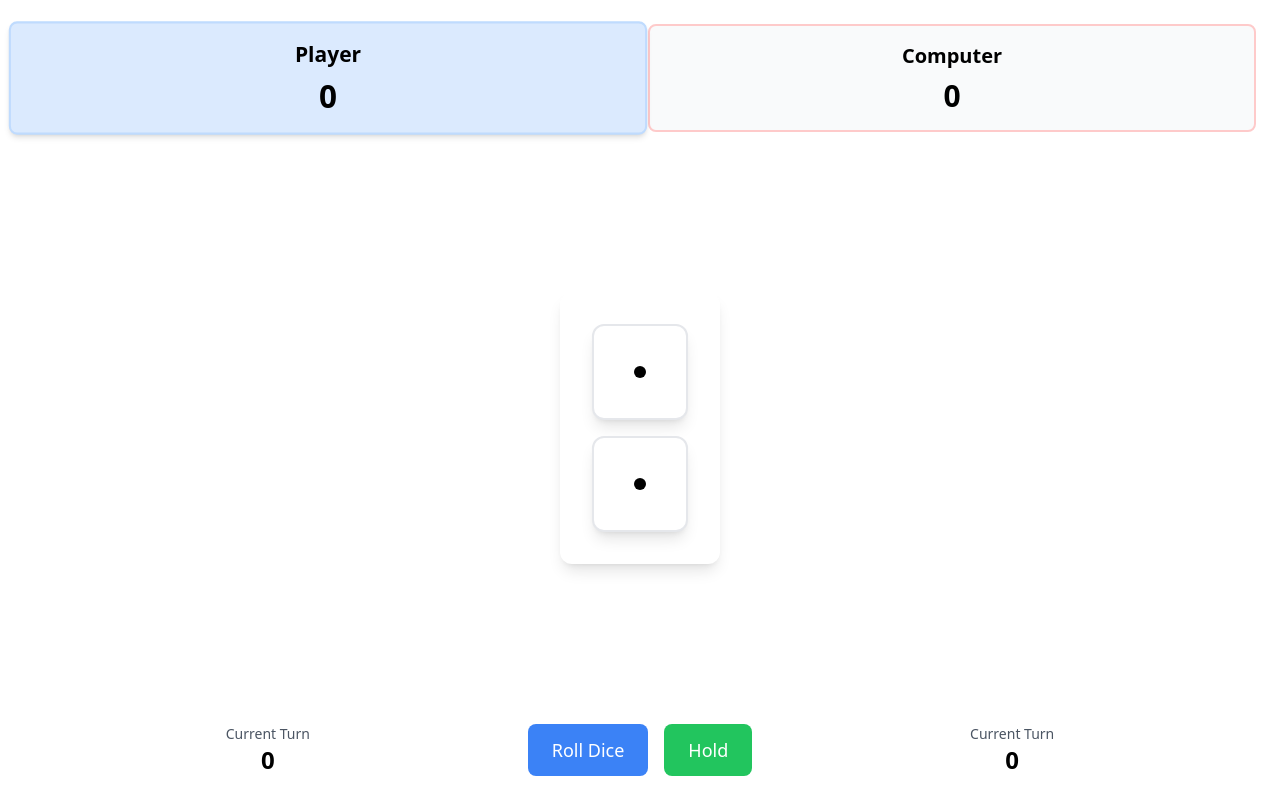
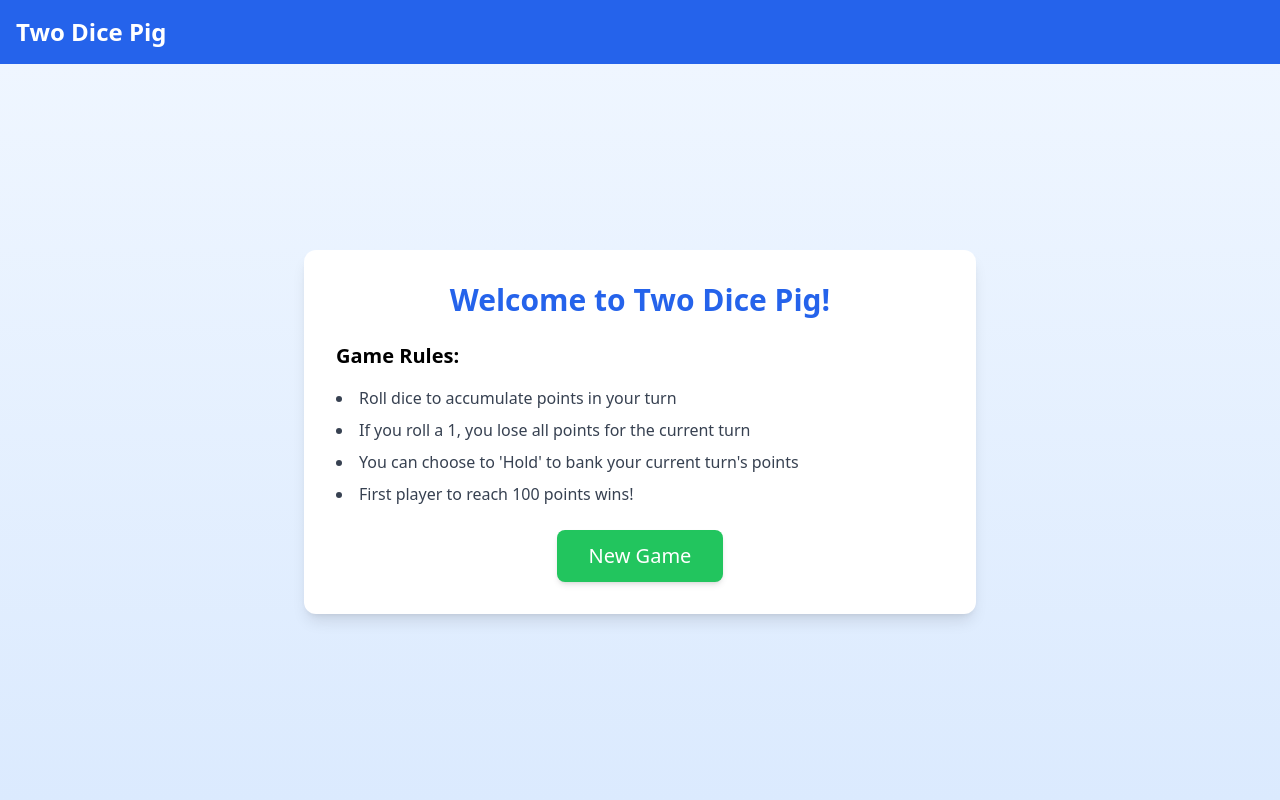
Before and after one commit to mmorris515/pig-game-new, a React (Vite) app: page / in a window 1280 px wide. Built offline with nearby package versions, Linux system fonts and the light colour scheme; a web font is replaced by a local one.

Commit message:
Add new pages and routing

```diff
--- a/src/App.tsx
+++ b/src/App.tsx
@@ -1,13 +1,17 @@
 // src/App.tsx
-import React from 'react';
-import { BrowserRouter as Router, Routes, Route } from 'react-router-dom';
-import Game from './pages/Game/Game';
+import React from "react";
+import { BrowserRouter as Router, Routes, Route } from "react-router-dom";
+import HomePage from "./pages/Home/Home";
+import GamePage from "./pages/Game/GamePage";
+import ResultsPage from "./pages/Results/ResultsPage";
 
 const App: React.FC = () => {
   return (
     <Router>
       <Routes>
-        <Route path="/" element={<Game />} />
+        <Route path="/" element={<HomePage />} />
+        <Route path="/game" element={<GamePage />} />
+        <Route path="/results" element={<ResultsPage />} />
       </Routes>
     </Router>
   );
--- a/src/pages/Game/Game.tsx
+++ b/src/pages/Game/Game.tsx
@@ -19,7 +19,12 @@ export const Game: React.FC = () => {
   useEffect(() => {
     if (players[activePlayer].isComputer && !gameOver) {
       const timer = setTimeout(() => {
-        const shouldHold = players[activePlayer].turnScore >= 20;
+        const currentPlayer = players[activePlayer];
+        const potentialTotalScore =
+          currentPlayer.totalScore + currentPlayer.turnScore;
+        const shouldHold =
+          // SET TO 25 FOR TESTING
+          currentPlayer.turnScore >= 20 || potentialTotalScore >= 25;
         if (shouldHold) {
           dispatch(hold());
         } else {
@@ -30,15 +35,14 @@ export const Game: React.FC = () => {
       return () => clearTimeout(timer);
     }
   }, [activePlayer, players, gameOver, dispatch]);
-
   const handleRoll = () => {
     dispatch(setRolling(true));
     setTimeout(() => dispatch(rollDice()), 1000);
   };
 
   return (
-    <div className="min-h-screen bg-gradient-to-b from-gray-20 to-gray-100">
-      <div className="h-screen flex flex-col p-4 sm:p-6">
+    <div className="min-h-screen bg-gradient-to-b from-gray-20 to-gray-100 m-4">
+      <div className="h-screen flex flex-col p-2 sm:p-3 max-h-screen">
         {gameOver ? (
           <div className="flex-grow flex items-center justify-center">
             <div className="text-center bg-white rounded-xl p-8 shadow-lg">
@@ -57,7 +61,7 @@ export const Game: React.FC = () => {
         ) : (
           <>
             {/* Top Section - Player Total Scores */}
-            <div className="flex justify-between items-start gap-4 mb-8">
+            <div className="flex justify-between items-start gap-2">
               <div className="flex-1 flex justify-center">
                 <PlayerScore
                   player={players[0]}
@@ -75,14 +79,15 @@ export const Game: React.FC = () => {
             </div>
 
             {/* Middle Section - Dice */}
-            <div className="flex-grow flex justify-center items-center">
-              <div className="bg-white rounded-xl p-6 sm:p-8 shadow-lg">
+            <div className="flex-grow flex justify-center items-center border-2 border-red-500">
+              <div className="bg-white rounded-xl p-4 sm:p-6 shadow-lg">
                 <DicePair values={dice} isRolling={isRolling} />
               </div>
             </div>
 
             {/* Bottom Section - Current Scores and Buttons */}
-            <div className="flex justify-between items-center gap-4 mt-8">
+            <div className="xl:mb-60">
+              <div className="flex justify-between items-center gap-2">
                 <div className="flex-1 flex justify-center">
                   <PlayerScore
                     player={players[0]}
@@ -122,6 +127,7 @@ export const Game: React.FC = () => {
                   />
                 </div>
               </div>
+            </div>
           </>
         )}
       </div>
--- /dev/null
+++ b/src/pages/Game/GamePage.tsx
@@ -0,0 +1,16 @@
+// src/pages/Game/GamePage.tsx
+
+import React from "react";
+import Header from "../../components/Layout/Header";
+import Game from "./Game";
+
+const GamePage: React.FC = () => {
+  return (
+    <>
+      <Header />
+      <Game />
+    </>
+  );
+};
+
+export default GamePage;
--- a/src/pages/Home/Home.tsx
+++ b/src/pages/Home/Home.tsx
@@ -0,0 +1,50 @@
+// src/pages/Home/Home.tsx
+import React from "react";
+import { useNavigate } from "react-router-dom";
+import Header from "../../components/Layout/Header";
+
+const HomePage: React.FC = () => {
+  const navigate = useNavigate();
+
+  const startNewGame = () => {
+    navigate("/game");
+  };
+
+  return (
+    <div className="flex flex-col h-screen">
+      <Header />
+      <div className="flex-grow bg-gradient-to-b from-blue-50 to-blue-100 flex items-center justify-center p-4">
+        <div className="bg-white rounded-xl p-8 shadow-lg max-w-2xl w-full">
+          <h2 className="text-3xl font-bold mb-6 text-blue-600 text-center">
+            Welcome to Two Dice Pig!
+          </h2>
+
+          <div className="mb-6">
+            <h3 className="text-xl font-semibold mb-4">Game Rules:</h3>
+            <ul className="list-disc list-inside space-y-2 text-gray-700">
+              <li>Roll dice to accumulate points in your turn</li>
+              <li>If you roll a 1, you lose all points for the current turn</li>
+              <li>
+                You can choose to 'Hold' to bank your current turn's points
+              </li>
+              <li>First player to reach 100 points wins!</li>
+            </ul>
+          </div>
+
+          <div className="text-center">
+            <button
+              onClick={startNewGame}
+              className="bg-green-500 text-white px-8 py-3 rounded-lg text-xl
+                hover:bg-green-600 transform hover:scale-105 transition-all
+                shadow-md"
+            >
+              New Game
+            </button>
+          </div>
+        </div>
+      </div>
+    </div>
+  );
+};
+
+export default HomePage;
```
Lines whose indentation alone changed are shown as unchanged.
